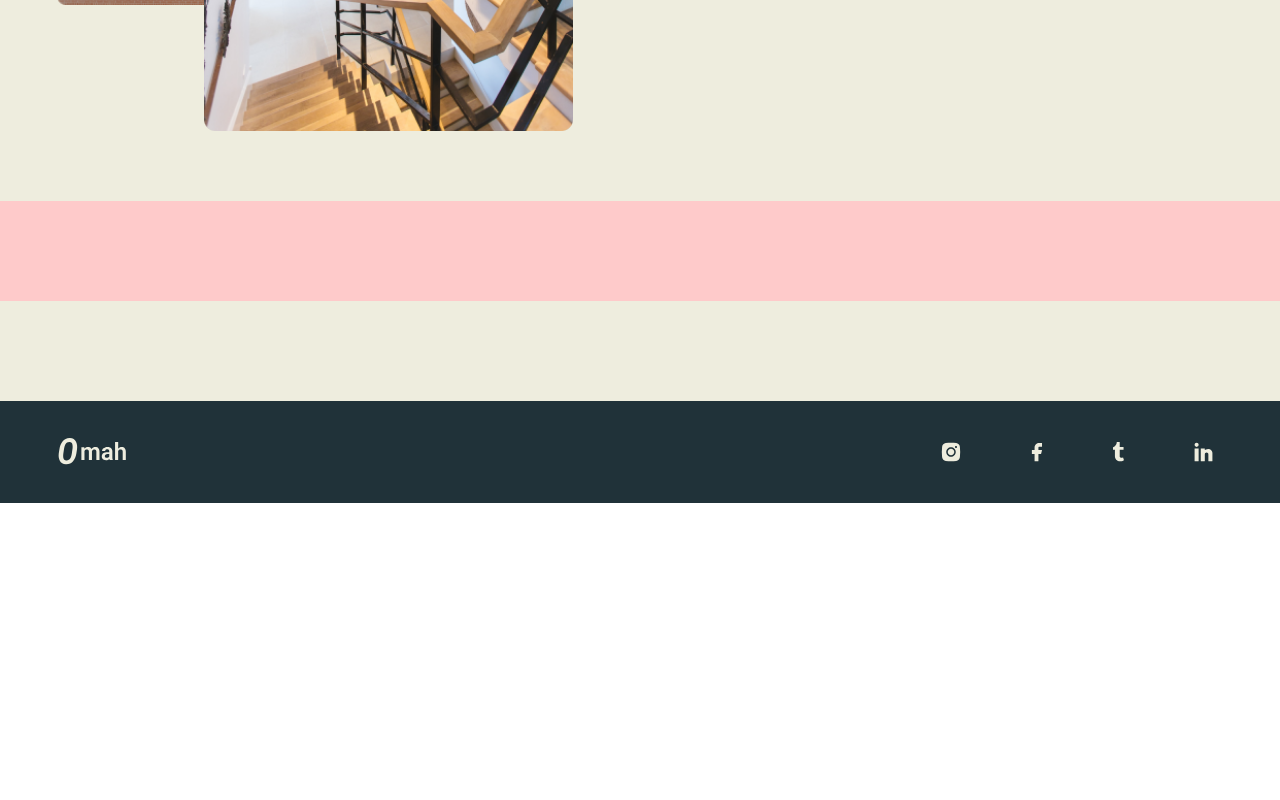
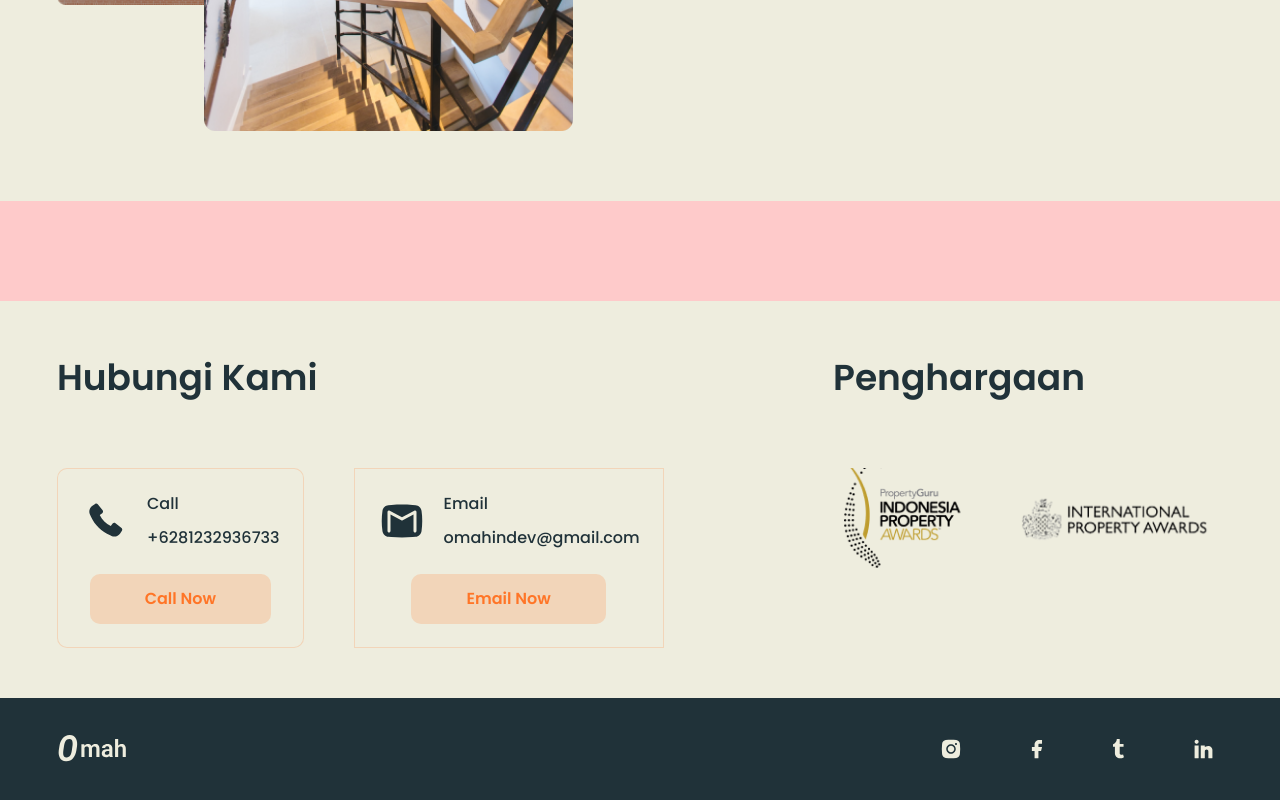
Before and after one commit to oleksandrway/real_estate_lending, a website built with Vite: page index.html in a window 1280 px wide. Shown: the part 2223-3023 px from the top of the page. Before the commit the page ends 2726 px from the top, so only its background shows below. Built offline with nearby package versions, Linux system fonts and the light colour scheme; some packages are replaced by stand-ins of ours.

Commit message:
info section
adaptability and hover effects
changes hover effect at staged__item and promo-form

```diff
--- a/index.html
+++ b/index.html
@@ -162,7 +162,7 @@
           <div class="favorite-content__btns">
 
             <button class="btn btn--primary-transparent">
-              <img src="/phone.svg" alt="phone icon">
+              <img class="w-2.3rem h-2.3rem" src="/reusable/phone.svg" alt="phone icon">
               Hubungi Kami
             </button>
             <button class="btn btn--primary">
@@ -177,7 +177,50 @@
   </section>
 
   <div class="h-10rem  bg-red-200 temporary-devider"> </div>
-  <div class="h-10rem  bg-[var(--color-tertiary-light)] temporary-devider"> </div>
+
+  <section class="info">
+    <div class="container info__container ">
+
+      <div>
+        <h2 class="title-2">Hubungi Kami</h2>
+        <div class="info__contacts info__content">
+          <div class="contacts-tile radi rounded-1rem">
+            <div class="contacts-tile__header">
+              <img src="/reusable/phone.svg" alt="phone icon">
+              <div>
+                <h3>Call</h3>
+                <a href="tel:+6281232936733" class="block mt-1rem font-normal">+6281232936733</a>
+              </div>
+            </div>
+            <a href="tel:+6281232936733" class="btn btn--secondary-light btn--padding-big mt-2.4rem">Call Now</a>
+          </div>
+          <div class="contacts-tile">
+            <div class="contacts-tile__header">
+              <img src="/reusable/email.svg" alt="email icon">
+              <div>
+                <h3>Email</h3>
+                <a href="mailto:omahindev@gmail.com" class="mt-1rem block font-normal">omahindev@gmail.com </a>
+              </div>
+            </div>
+            <a href="mailto:omahindev@gmail.com" class="btn btn--secondary-light btn--padding-big mt-2.4rem">Email
+              Now</a>
+          </div>
+        </div>
+      </div>
+
+      <div>
+        <h2 class="title-2 ">Penghargaan</h2>
+        <div class="info-images info__content">
+          <div class="info-images__item">
+            <img src="info/award-1.png" alt="award ">
+          </div>
+          <div class="info-images__item">
+            <img src="info/award-2.png" alt="award ">
+          </div>
+        </div>
+      </div>
+    </div>
+  </section>
   <footer class="footer">
     <div class="container flex justify-between   gap-3rem">
       <img src="/footer/logo.svg" alt="logo" class="footer__logo">
--- a/src/scss/base/reusable-elements.scss
+++ b/src/scss/base/reusable-elements.scss
@@ -30,13 +30,22 @@
     }
   }
 
-  &--secondary {
+  &--secondary-dark {
     background-color: var(--color-secondary-dark);
     color: #fff;
 
     &:hover {
       color: var(--color-secondary-dark);
       background-color: var(--color-secondary-light);
+    }
+  }
+  &--secondary-light {
+    background-color: var(--color-secondary-light);
+    color: var(--color-secondary-dark);
+
+    &:hover {
+      color: #fff;
+      background-color: var(--color-secondary-dark);
     }
   }
 }
--- a/src/scss/components/header.scss
+++ b/src/scss/components/header.scss
@@ -153,7 +153,6 @@
   .header-menu {
     position: absolute;
     height: 0;
-    width: 50%;
     left: 50%;
     transform: translateX(-50%);
     top: 4rem;
--- /dev/null
+++ b/src/scss/components/info.scss
@@ -0,0 +1,99 @@
+.info {
+  padding: 5rem 0;
+  background-color: var(--color-tertiary-light);
+}
+
+.info__container {
+  display: flex;
+  justify-content: space-between;
+  flex-wrap: wrap;
+  gap: 7rem;
+}
+
+.info__content {
+  margin-top: 6.3rem;
+}
+
+.info__contacts {
+  display: flex;
+  gap: 5rem;
+  flex-wrap: wrap-reverse;
+}
+
+.contacts-tile {
+  box-shadow: inset 0px 0px 0px 0.1rem var(--color-secondary-light);
+  padding: 2.4rem;
+  text-align: center;
+  transition: all 0.3s;
+
+  &:hover {
+    box-shadow: inset 0px 0px 0px 0.1rem var(--color-secondary-light),
+      0px 0px 0.5rem 0.2rem var(--color-secondary-light);
+  }
+}
+
+.contacts-tile__header {
+  display: flex;
+  gap: 1.8rem;
+  align-items: center;
+  text-align: left;
+
+  img {
+    width: 4.8rem;
+    height: 4.8rem;
+  }
+}
+
+.info-images {
+  display: flex;
+  gap: 3rem;
+  flex-wrap: wrap;
+}
+
+.info-images__item {
+  width: 21rem;
+  height: 10rem;
+  transition: all 0.3s;
+
+  &:hover {
+    transform: scale(1.1);
+  }
+  img {
+    width: 100%;
+    height: 100%;
+    object-fit: contain;
+  }
+
+  &:first-child {
+    width: 15rem;
+  }
+}
+
+@screen <xl {
+  .info__content {
+    margin-top: 2.3rem;
+  }
+
+  .info__contacts {
+    gap: 3rem;
+  }
+}
+
+@screen <sm {
+  .info {
+    padding: 3rem 0;
+  }
+
+  .info__container {
+    justify-content: center;
+  }
+
+  .info__content {
+    justify-content: center;
+  }
+
+  .contacts-tile__header {
+    flex-wrap: wrap;
+    justify-content: center;
+  }
+}
--- a/src/scss/components/promo.scss
+++ b/src/scss/components/promo.scss
@@ -36,8 +36,9 @@
   background-color: #fff;
   transition: all 0.3s;
 
-  &:hover {
-    box-shadow: inset 0px 0px 0px 0.2rem var(--color-primary-light);
+  &:hover,
+  &:focus-within {
+    box-shadow: 0px 0px 0.5rem 0.2rem var(--color-primary-light);
   }
 }
 
--- a/src/scss/components/stages.scss
+++ b/src/scss/components/stages.scss
@@ -19,14 +19,15 @@
 }
 
 .stages-item {
-  box-shadow: inset 0px 0px 0px 0.1rem var(--color-secondary-light);
+  box-shadow: inset 0px 0px 0px 0.1rem var(--color-tertiary-light);
   border-radius: 1rem;
   padding: 2.1rem 3.3rem 2rem 3.3rem;
   display: flex;
   flex-direction: column;
+  transition: all 0.3s;
 
   &:hover {
-    box-shadow: inset 0px 0px 0px 0.25rem var(--color-secondary-light);
+    box-shadow: inset 0px 0px 0px 0.1rem var(--color-tertiary-light), 0px 0px 0.5rem 0.2rem var(--color-tertiary-light);
   }
 }
 
--- a/src/scss/main.scss
+++ b/src/scss/main.scss
@@ -6,3 +6,4 @@
 @import "components/promo.scss";
 @import "components/stages.scss";
 @import "components/favorite.scss";
+@import "components/info.scss";
```
Also changed, not shown: public/info/award-1.png (added), public/info/award-2.png (added), public/phone.svg (deleted), public/reusable/email.svg (added), public/reusable/phone.svg (added).
